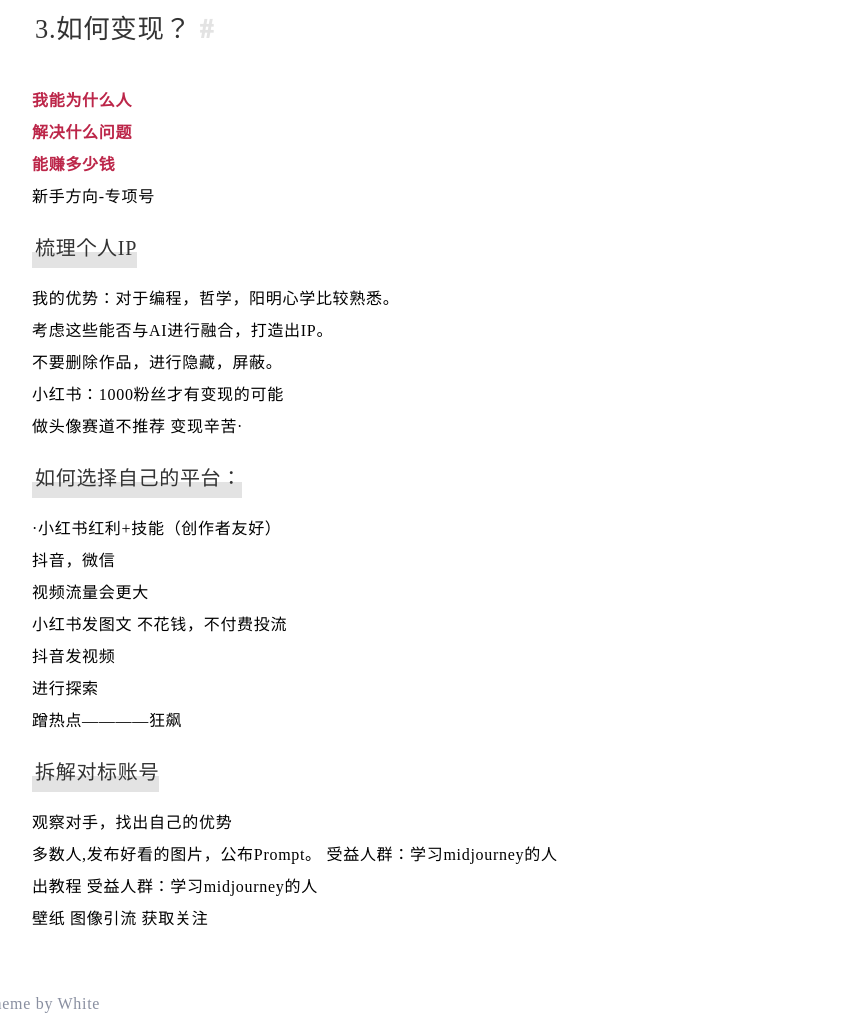
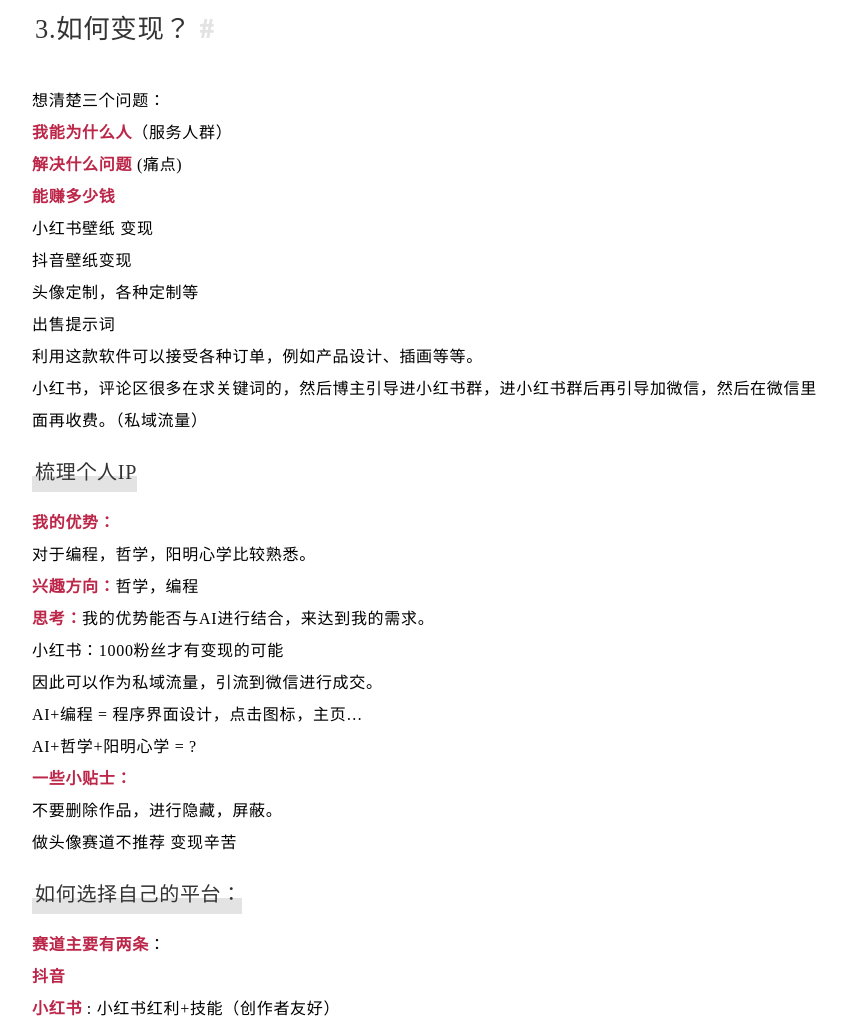
Before and after one commit to dreamzsy/dreamzst.github.io, a plain HTML site: page 2023/06/27/midjourney/index.html in a window 1280 px wide. Shown: the part 6727-7755 px from the top of the page, without its empty margins (208-1055 px from the left). Drawn offline with nearby package versions, Linux system fonts and the light colour scheme; a script that the page names is missing; a web font is replaced by a local one.

Commit message:
Site updated: 2023-07-04 20:17:34

```diff
--- a/2023/06/27/midjourney/index.html
+++ b/2023/06/27/midjourney/index.html
@@ -253,17 +253,30 @@
 <li>聚光灯（uplight）–uplight 选择 U 按钮时使用替代的“轻型”升频器。结果更接近原始网格图像。放大后的图像细节更少，更平滑。</li>
 <li>乌贝塔（upbeta）–upbeta 选择 U 按钮时使用替代的 beta 升频器。结果更接近原始网格图像。放大后的图像添加的细节明显更少。</li>
 </ol>
-<h2 id="3-如何变现？"><a href="#3-如何变现？" class="headerlink" title="3.如何变现？"></a>3.如何变现？</h2><p><strong>我能为什么人</strong></p>
-<p><strong>解决什么问题</strong></p>
-<p><strong>能赚多少钱</strong></p>
-<p>新手方向-专项号</p>
-<h3 id="梳理个人IP"><a href="#梳理个人IP" class="headerlink" title="梳理个人IP"></a>梳理个人IP</h3><p>我的优势：对于编程，哲学，阳明心学比较熟悉。 </p>
-<p>考虑这些能否与AI进行融合，打造出IP。</p>
+<h2 id="3-如何变现？"><a href="#3-如何变现？" class="headerlink" title="3.如何变现？"></a>3.如何变现？</h2><p>想清楚三个问题：</p>
+<p><strong>我能为什么人</strong>（服务人群）</p>
+<p><strong>解决什么问题</strong> (痛点)</p>
+<p><strong>能赚多少钱</strong> </p>
+<p>小红书壁纸 变现</p>
+<p>抖音壁纸变现</p>
+<p>头像定制，各种定制等</p>
+<p>出售提示词</p>
+<p>利用这款软件可以接受各种订单，例如产品设计、插画等等。</p>
+<p>小红书，评论区很多在求关键词的，然后博主引导进小红书群，进小红书群后再引导加微信，然后在微信里面再收费。（私域流量）</p>
+<h3 id="梳理个人IP"><a href="#梳理个人IP" class="headerlink" title="梳理个人IP"></a>梳理个人IP</h3><p><strong>我的优势：</strong></p>
+<p>对于编程，哲学，阳明心学比较熟悉。</p>
+<p><strong>兴趣方向：</strong>哲学，编程  </p>
+<p><strong>思考：</strong>我的优势能否与AI进行结合，来达到我的需求。</p>
+<p>小红书：1000粉丝才有变现的可能</p>
+<p>因此可以作为私域流量，引流到微信进行成交。</p>
+<p>AI+编程 &#x3D; 程序界面设计，点击图标，主页…</p>
+<p>AI+哲学+阳明心学 &#x3D; ?</p>
+<p><strong>一些小贴士：</strong></p>
 <p>不要删除作品，进行隐藏，屏蔽。</p>
-<p>小红书：1000粉丝才有变现的可能</p>
-<p>做头像赛道不推荐 变现辛苦·</p>
-<h3 id="如何选择自己的平台："><a href="#如何选择自己的平台：" class="headerlink" title="如何选择自己的平台："></a>如何选择自己的平台：</h3><p>  ·小红书红利+技能（创作者友好）</p>
-<p>  抖音，微信</p>
+<p>做头像赛道不推荐 变现辛苦</p>
+<h3 id="如何选择自己的平台："><a href="#如何选择自己的平台：" class="headerlink" title="如何选择自己的平台："></a>如何选择自己的平台：</h3><p>  <strong>赛道主要有两条</strong>：</p>
+<p><strong>抖音</strong></p>
+<p><strong>小红书</strong>   : 小红书红利+技能（创作者友好）</p>
 <p>视频流量会更大</p>
 <p>小红书发图文 不花钱，不付费投流</p>
 <p>抖音发视频</p>
@@ -273,6 +286,16 @@
 <p>多数人,发布好看的图片，公布Prompt。 受益人群：学习midjourney的人</p>
 <p>出教程  受益人群：学习midjourney的人</p>
 <p>壁纸 图像引流 获取关注</p>
+<p><strong>玩赚AI绘画 小鸣：</strong></p>
+<p><strong>粉丝1000+</strong></p>
+<p><strong>数字艺术家 | 一位不知名AIGC探索者🕵 💡AI绘画变现 | Midjourney干货教程 | 案例拆解 ✨带领普通人学会AI绘画工具及应用 👉关注我，让AI为你赚钱</strong></p>
+<p>
+        <span class="lazyload-img-span">
+        <img
+           data-src="https://pic4.58cdn.com.cn/nowater/webim/big/n_v25a89ee4d90f8442d9aae0a0326216092.png" >
+        </sapn>
+      </p>
+<p>很专一 做出来的图特别好看，也能有很多粉丝。</p>
 
         <!-- 分类文章 -->
 
```
Also changed, not shown: search.xml (+1 -1 lines).
